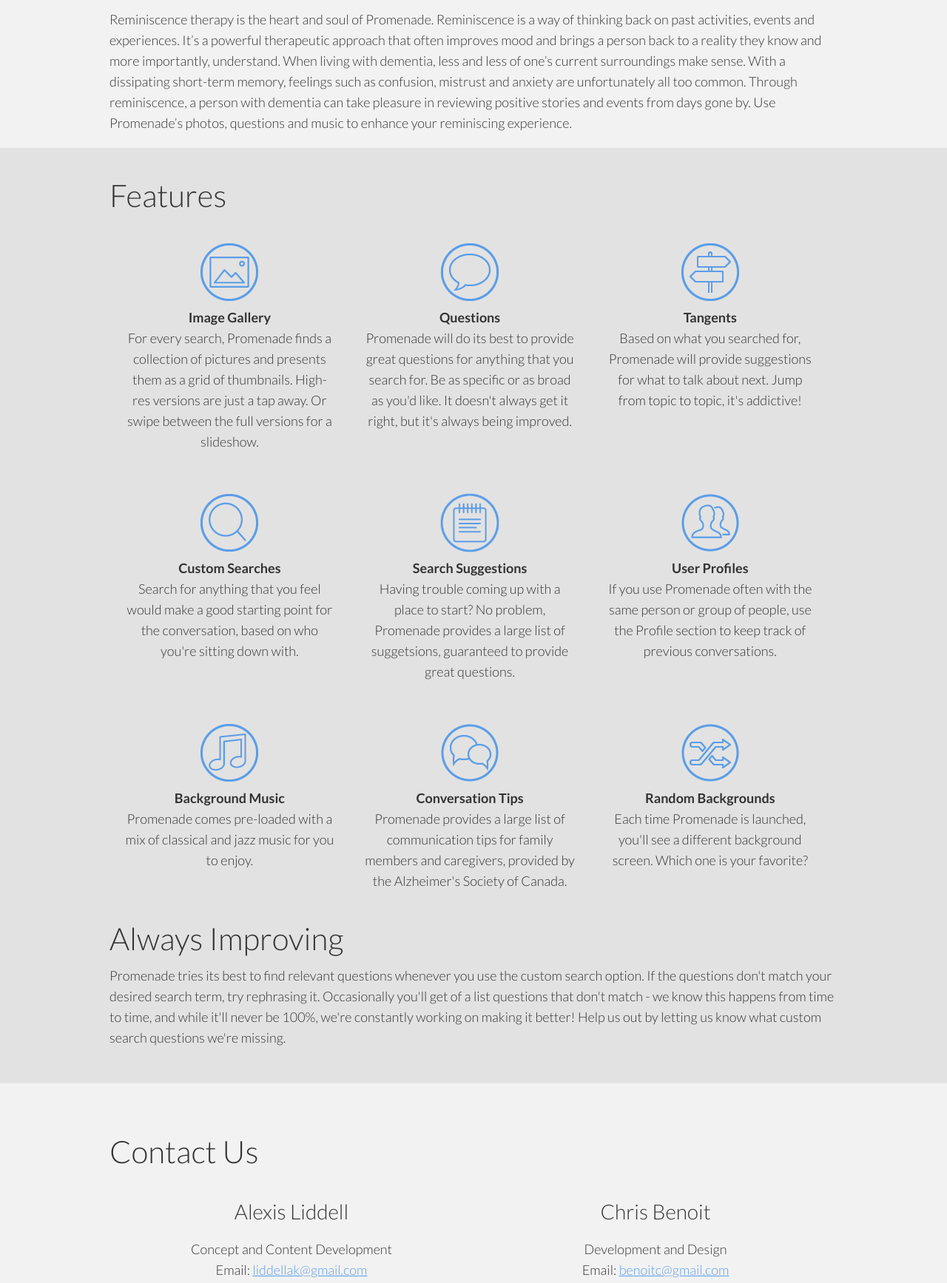
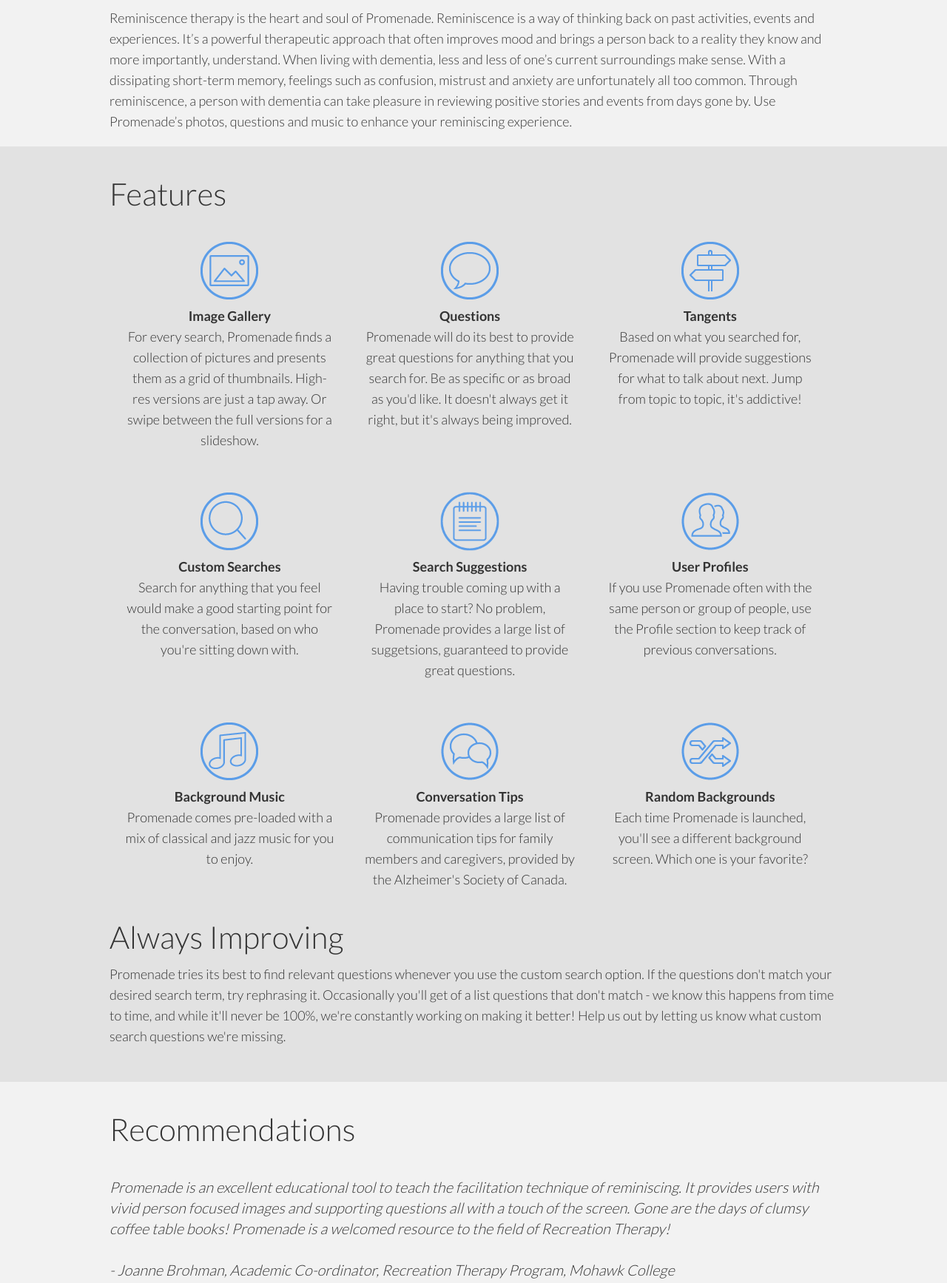
Before and after one commit to b3no/promenadeapp, a PHP site: page /index2.php in a window 1280 px wide. Shown: the part 1955-3690 px from the top of the page at 74% size. Run offline with PHP 8.4, Linux system fonts and the light colour scheme.

Commit message:
synced index2 with index

```diff
--- a/php/index2.php
+++ b/php/index2.php
@@ -37,10 +37,16 @@
 </div>
 <br/>
 <center>
+<!--
+<video width="768" height="574" controls preload="auto">
+<source src="walkthroughHB.webm" type='video/webm'>
+<source src="walkthroughHB.ogv" type='video/ogg'>
+<source src="https://dl.dropboxusercontent.com/u/19417682/promenadeapp.com/mov/walkthroughHB4.mp4" type='video/mp4'>
+</video>
+-->
+<iframe src="//player.vimeo.com/video/90460922" width="768" height="574" frameborder="0" webkitallowfullscreen mozallowfullscreen allowfullscreen></iframe>
+</center>
 
-<iframe width="768" height="576" src="//www.youtube.com/embed/no9zBNyrwaw?rel=0" frameborder="0" allowfullscreen></iframe>
-
-</center>
 <br/>
 <div class="general">
 	<div class="subcolumn">
@@ -158,8 +164,20 @@
 	<br/>
 
 </div>
+
 <div class="general">
-<br/><br/>
+<br/>
+
+
+	<div class="subcolumn">
+		<h1>Recommendations</h1><br/>
+		<h3>
+		Promenade is an excellent educational tool to teach the facilitation technique of reminiscing.  It provides users with vivid person focused images and supporting questions all with a touch of the screen.  Gone are the days of clumsy coffee table books!  Promenade is a welcomed resource to the field of Recreation Therapy!<br/><br/>
+		- Joanne Brohman, Academic Co-ordinator, Recreation Therapy Program, Mohawk College
+		</h3>
+	</div>
+
+
 	<div class="subcolumn">
 		<h1>Contact Us</h1><br/>
 		<div class="halfcol">
@@ -180,9 +198,9 @@
 
 		<div class="clear"></div>
 
-		<br/><br/>
 	</div>
 </div>
+<br/>
 
 
 <script type="text/javascript">
```
